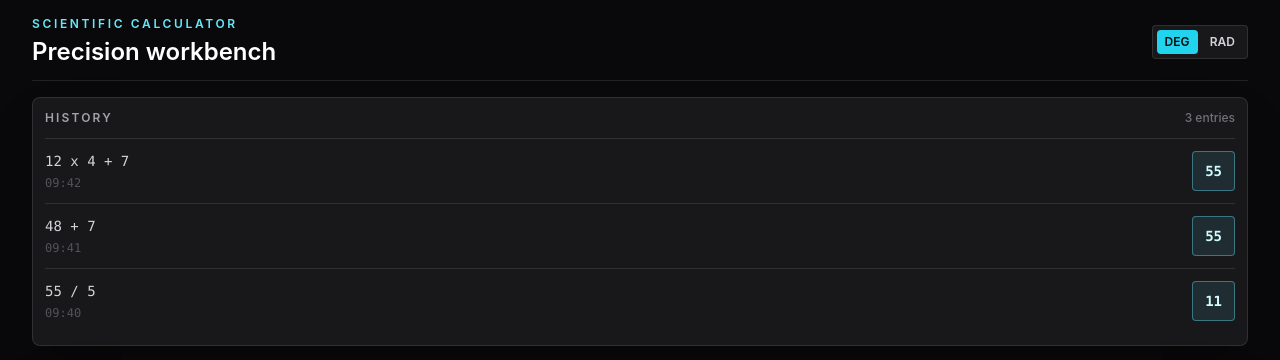
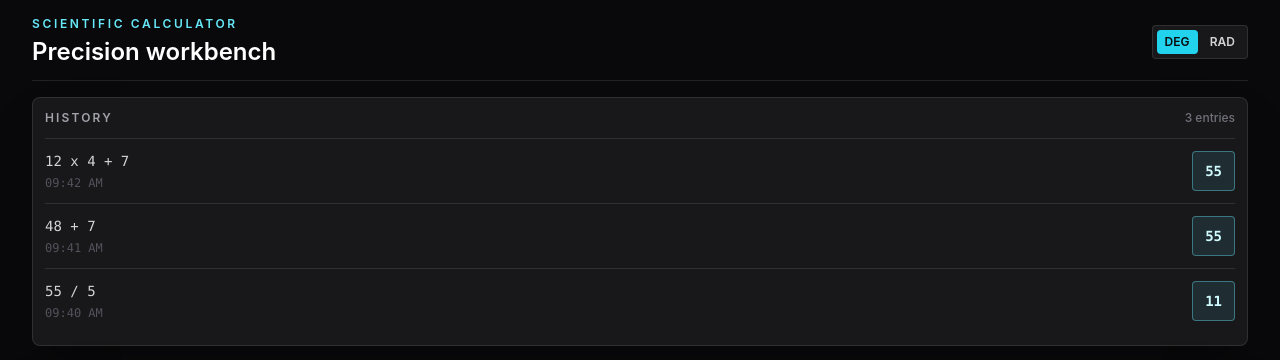
Before and after one commit to mtplayground/alex-0d18-precisioncalc, a React (Vite) app: page / in a window 1280 px wide. Shown: the top 360 px of the page. Built offline with nearby package versions, Linux system fonts and the light colour scheme.

Commit message:
feat: Persist history and memory state across sessions

```diff
--- a/src/components/layout/AppShell.tsx
+++ b/src/components/layout/AppShell.tsx
@@ -1,24 +1,45 @@
+import { useEffect, useState } from 'react';
+
+import {
+  createDefaultCalculatorState,
+  readPersistedCalculatorState,
+  writePersistedCalculatorState,
+  type PersistedCalculatorState,
+  type PersistedHistoryEntry,
+} from '../../lib/storage';
+import {
+  createEmptyMemoryRegister,
+  hydrateMemoryRegister,
+  serializeMemoryRegister,
+  type MemoryRegisterState,
+} from '../../lib/memory';
 import { HistoryTrail, type HistoryTrailEntry } from '../display/HistoryTrail';
 import { PrimaryDisplay } from '../display/PrimaryDisplay';
 
-const historyEntries: HistoryTrailEntry[] = [
+const seedHistoryEntries: PersistedHistoryEntry[] = [
   {
     id: 'history-3',
     expression: '12 x 4 + 7',
     result: '55',
-    timestamp: '09:42',
+    createdAt: '2026-07-14T09:42:00.000Z',
+    angleMode: 'deg',
+    notationMode: 'standard',
   },
   {
     id: 'history-2',
     expression: '48 + 7',
     result: '55',
-    timestamp: '09:41',
+    createdAt: '2026-07-14T09:41:00.000Z',
+    angleMode: 'deg',
+    notationMode: 'standard',
   },
   {
     id: 'history-1',
     expression: '55 / 5',
     result: '11',
-    timestamp: '09:40',
+    createdAt: '2026-07-14T09:40:00.000Z',
+    angleMode: 'deg',
+    notationMode: 'standard',
   },
 ];
 
@@ -39,6 +60,14 @@ const keypadZones = [
 const handleHistoryEntry = () => undefined;
 
 export function AppShell() {
+  const [persistentState] = useState(loadPersistentShellState);
+  const [historyEntries] = useState(persistentState.history);
+  const [memoryRegister] = useState(persistentState.memory);
+
+  useEffect(() => {
+    persistShellState(historyEntries, memoryRegister);
+  }, [historyEntries, memoryRegister]);
+
   return (
     <main className="min-h-dvh bg-zinc-950 text-zinc-50">
       <div className="mx-auto flex min-h-dvh w-full max-w-7xl flex-col px-4 py-4 sm:px-6 lg:px-8">
@@ -60,7 +89,7 @@ export function AppShell() {
         <section className="grid flex-1 gap-4 py-4">
           <div className="grid min-h-0 gap-4 lg:grid-rows-[auto_auto_minmax(0,1fr)]">
             <HistoryTrail
-              entries={historyEntries}
+              entries={historyEntries.map(historyEntryToTrailEntry)}
               onRecallEntry={handleHistoryEntry}
               onReuseResult={handleHistoryEntry}
             />
@@ -154,3 +183,49 @@ function ShellKey({
 function isOperator(label: string) {
   return ['/', 'x', '-', '+', '='].includes(label);
 }
+
+function loadPersistentShellState(): {
+  history: PersistedHistoryEntry[];
+  memory: MemoryRegisterState;
+} {
+  const storedState = readPersistedCalculatorState();
+  const calculatorState = storedState.state;
+  const memory = hydrateMemoryRegister(calculatorState.memory);
+
+  return {
+    history: calculatorState.history.length > 0 ? calculatorState.history : seedHistoryEntries,
+    memory: memory.ok ? memory.state : createEmptyMemoryRegister(),
+  };
+}
+
+function persistShellState(history: PersistedHistoryEntry[], memory: MemoryRegisterState): void {
+  const nextState: PersistedCalculatorState = {
+    ...createDefaultCalculatorState(),
+    history,
+    memory: serializeMemoryRegister(memory),
+  };
+
+  writePersistedCalculatorState(nextState);
+}
+
+function historyEntryToTrailEntry(entry: PersistedHistoryEntry): HistoryTrailEntry {
+  return {
+    id: entry.id,
+    expression: entry.expression,
+    result: entry.result,
+    timestamp: formatHistoryTimestamp(entry.createdAt),
+  };
+}
+
+function formatHistoryTimestamp(value: string): string {
+  const date = new Date(value);
+
+  if (Number.isNaN(date.getTime())) {
+    return '';
+  }
+
+  return new Intl.DateTimeFormat(undefined, {
+    hour: '2-digit',
+    minute: '2-digit',
+  }).format(date);
+}
```
